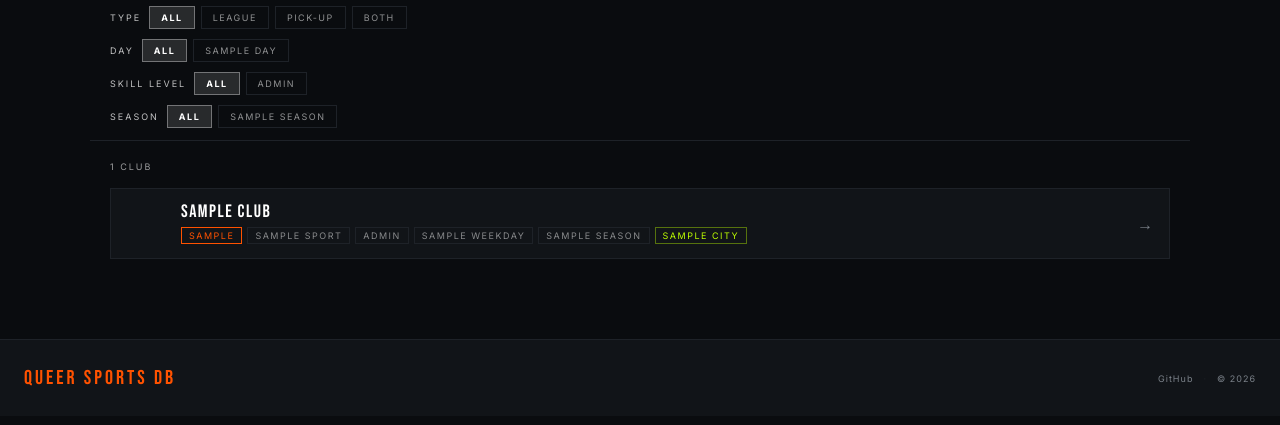
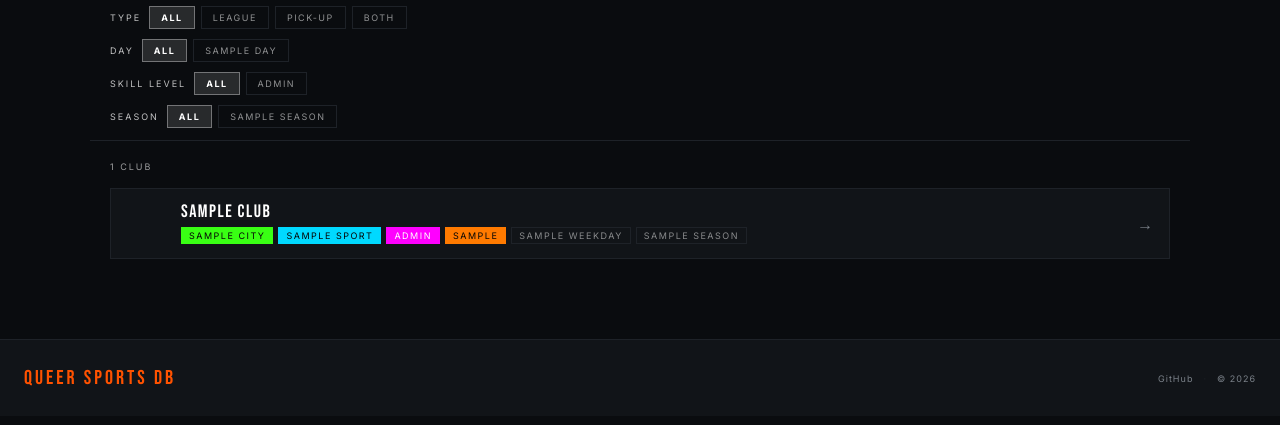
Before and after one commit to rsamuels1/dykesportsdb, a Flask app: template templates/sports_database.html in a window 1280 px wide. Shown: the part 350-775 px from the top of the page. Run offline with Flask 3, Linux system fonts and the light colour scheme; the template is opened without the code that fills it: most values are stand-ins (such as "Sample title", 1, 10 or a date in 2020); parts of the project's set-up code (start-up, migrations or seed data) failed here and were passed over; some libraries are stand-ins or nearby versions.

Commit message:
rearranging filters and color scheme

```diff
--- a/styles.css
+++ b/styles.css
@@ -464,8 +464,10 @@ body.page-application h1 {
     border: 1px solid var(--afaint); color: rgba(255,255,255,0.5);
     padding: 2px 7px;
 }
-.row-tag-type { border-color: var(--amber); color: var(--amber); }
-.row-tag-city { border-color: rgba(190,255,0,0.4); color: var(--green); }
+.row-tag-city { background: #39FF14; color: #060606; border-color: #39FF14; }
+.row-tag-sport { background: #00D9FF; color: #060606; border-color: #00D9FF; }
+.row-tag-skill { background: #FF00FF; color: #ffffff; border-color: #FF00FF; }
+.row-tag-playtype { background: #FF7A00; color: #060606; border-color: #FF7A00; }
 .club-row-arrow { font-size: 16px; color: var(--adim); flex-shrink: 0; transition: color 0.15s, transform 0.15s; }
 .club-row:hover .club-row-arrow { color: var(--amber); transform: translateX(3px); }
 @media (max-width: 500px) {
--- a/templates/sports_database.html
+++ b/templates/sports_database.html
@@ -111,12 +111,12 @@
             <div class="club-row-body">
                 <div class="club-row-name">{{ club['club_name'] }}</div>
                 <div class="club-row-tags">
-                    {% if club['play_type'] %}<span class="row-tag row-tag-type">{{ club['play_type'] }}</span>{% endif %}
-                    <span class="row-tag">{{ club['sport'] }}</span>
-                    <span class="row-tag">{{ club['skill_level'] }}</span>
+                    {% if club['city'] %}<span class="row-tag row-tag-city">{{ club['city'] }}</span>{% endif %}
+                    <span class="row-tag row-tag-sport">{{ club['sport'] }}</span>
+                    <span class="row-tag row-tag-skill">{{ club['skill_level'] }}</span>
+                    {% if club['play_type'] %}<span class="row-tag row-tag-playtype">{{ club['play_type'] }}</span>{% endif %}
                     {% if club['weekday'] %}<span class="row-tag">{{ club['weekday'] }}</span>{% endif %}
                     <span class="row-tag">{{ club['season'] }}</span>
-                    {% if club['city'] %}<span class="row-tag row-tag-city">{{ club['city'] }}</span>{% endif %}
                 </div>
             </div>
             <div class="club-row-arrow">→</div>
```
